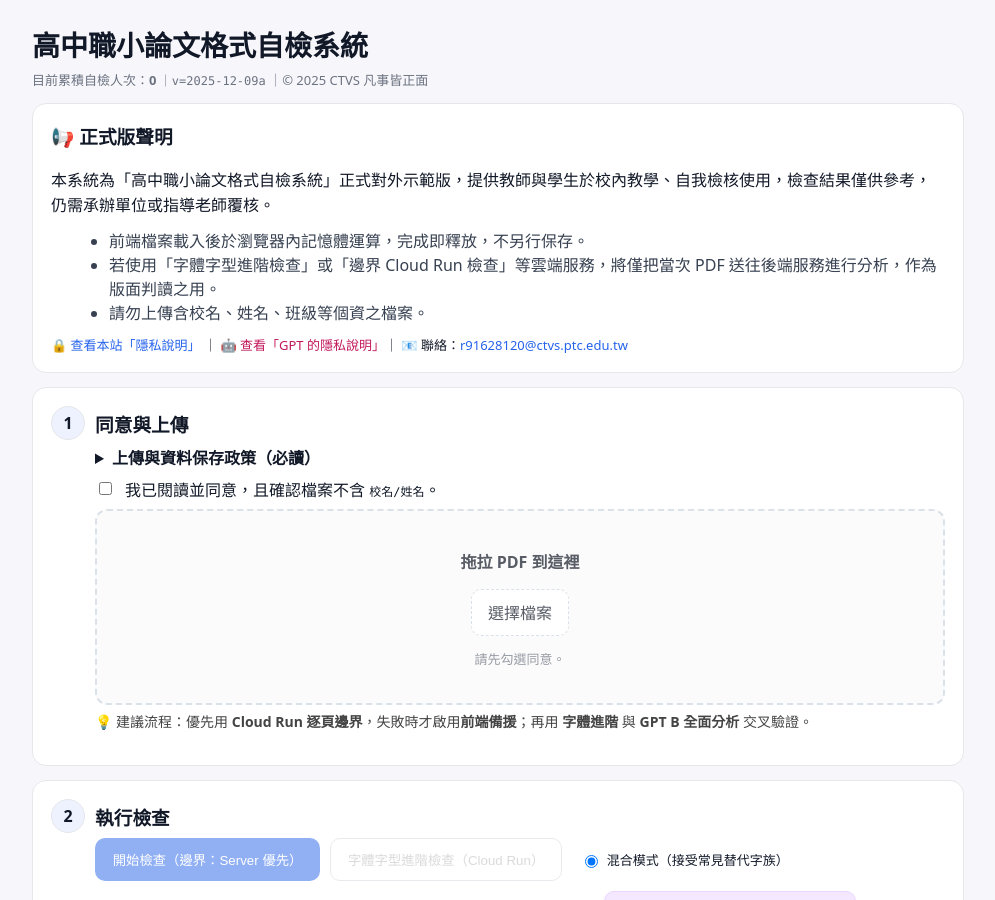
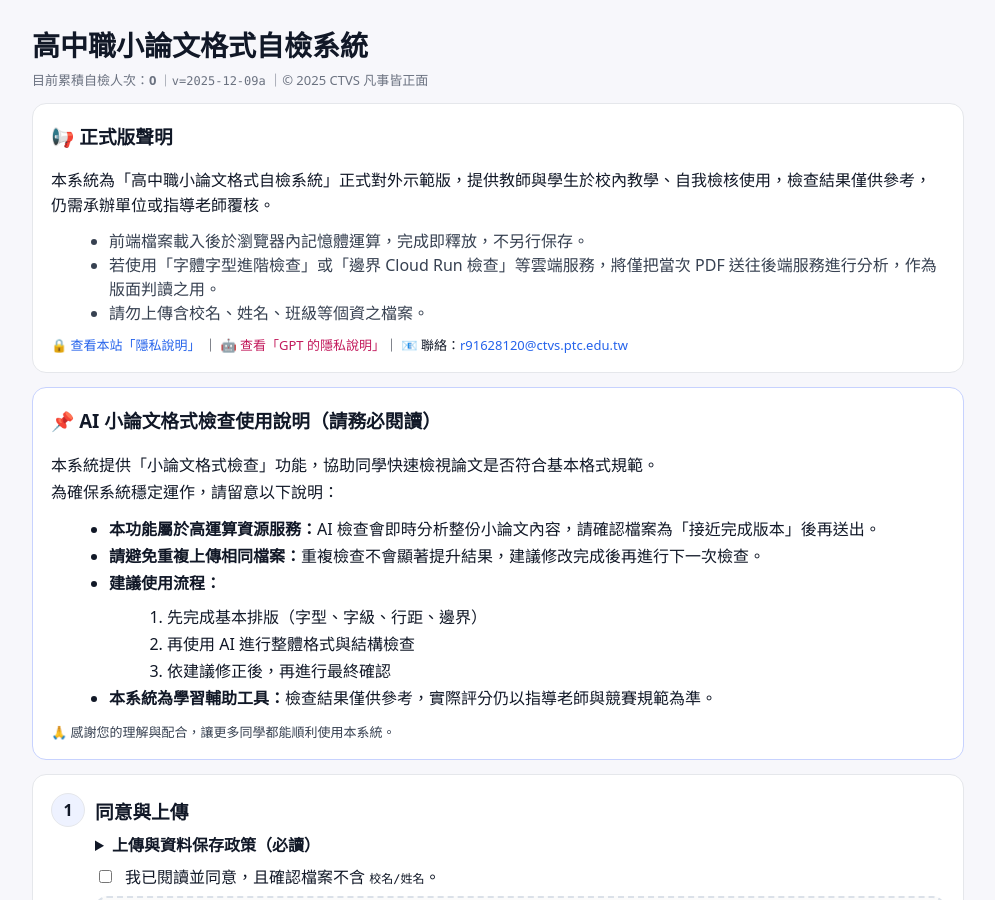
Before and after one commit to r91628120/thesis-checker, a Jekyll site: the page index.html, which Jekyll copies as it is, in a window 1280 px wide and 900 px high. Shown: the whole window, without its empty margins (142-1137 px from the left). Built offline with Jekyll 4.4.1, drawn with Linux system fonts in a browser that asks for light colours.

Commit message:
Add files via upload

```diff
--- a/index.html
+++ b/index.html
@@ -128,6 +128,34 @@ footer{margin-top:24px;text-align:center;color:#6b7280;font-size:13px}
   📧 聯絡：<a href="mailto:r91628120@ctvs.ptc.edu.tw" style="color:#2563eb; text-decoration:none;">r91628120@ctvs.ptc.edu.tw</a>
   </p>
 </section>
+
+
+<!-- AI 小論文格式檢查使用說明 -->
+<section class="card" id="ai-usage-note" style="border-color:#c7d2fe;">
+  <h3 style="margin-top:0;">📌 AI 小論文格式檢查使用說明（請務必閱讀）</h3>
+  <p style="margin:6px 0 10px; line-height:1.7; color:#111827;">
+    本系統提供「小論文格式檢查」功能，協助同學快速檢視論文是否符合基本格式規範。<br/>
+    為確保系統穩定運作，請留意以下說明：
+  </p>
+
+  <ul style="margin:0 0 10px 18px; line-height:1.7; color:#111827;">
+    <li><b>本功能屬於高運算資源服務：</b>AI 檢查會即時分析整份小論文內容，請確認檔案為「接近完成版本」後再送出。</li>
+    <li><b>請避免重複上傳相同檔案：</b>重複檢查不會顯著提升結果，建議修改完成後再進行下一次檢查。</li>
+    <li><b>建議使用流程：</b>
+      <ol style="margin:6px 0 0 18px;">
+        <li>先完成基本排版（字型、字級、行距、邊界）</li>
+        <li>再使用 AI 進行整體格式與結構檢查</li>
+        <li>依建議修正後，再進行最終確認</li>
+      </ol>
+    </li>
+    <li><b>本系統為學習輔助工具：</b>檢查結果僅供參考，實際評分仍以指導老師與競賽規範為準。</li>
+  </ul>
+
+  <p style="margin:6px 0 0; font-size:13px; color:#374151;">
+    🙏 感謝您的理解與配合，讓更多同學都能順利使用本系統。
+  </p>
+</section>
+
 
   <!-- Step 1 -->
   <section class="card">
```
